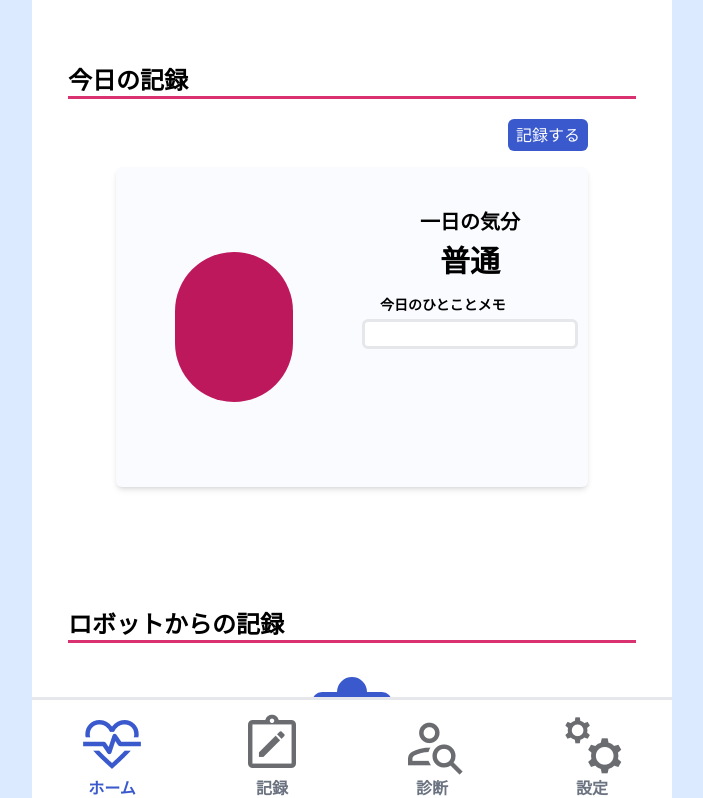
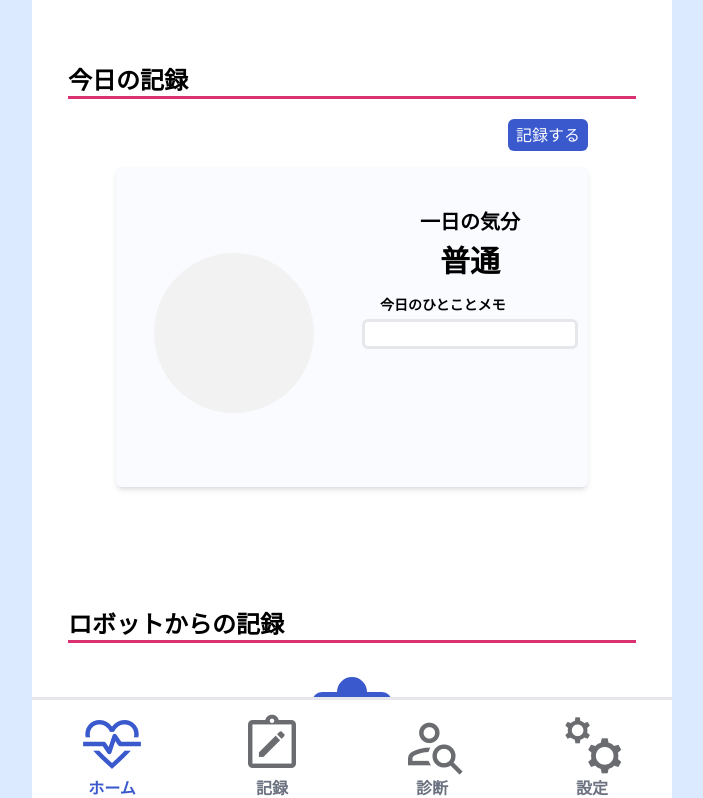
Before and after one commit to yama-chiiii/Sotsuken, a Next.js app: page / in a window 1280 px wide. Shown: the top 798 px of the page, without its empty margins (288-991 px from the left). Built offline with nearby package versions, Linux system fonts and the light colour scheme.

Commit message:
アイコン色変更

```diff
--- a/src/app/component/Slider.tsx
+++ b/src/app/component/Slider.tsx
@@ -1,11 +1,10 @@
 'use client';
 
-import { useState } from 'react';
 import { useAuthContext } from '../context/AuthContext';
 
 export default function Slider() {
-  const { sliderValue, setSliderValue, } = useAuthContext();
-  const [circleColor, setCircleColor] = useState('#F2F2F2'); // 初期色
+  const { sliderValue, setSliderValue, setCircleColor } = useAuthContext();
+
 
   // スライダー位置に応じた色を計算
   const calculateColor = (value: number, min: number, max: number) => {
@@ -46,7 +45,7 @@ export default function Slider() {
       {/* 動的に色を変更する円 */}
       <div
         className='w-200 h-200 rounded-full'
-        style={{ backgroundColor: circleColor }}
+        style={{ backgroundColor: calculateColor(sliderValue, 1, 5) }}
           />
           <div className='mt-64 mx-36 text-xl sm:text-2xl font-semibold border-b-3 border-pink-dark'>
           今日の気分を選ぶ
--- a/src/app/page.tsx
+++ b/src/app/page.tsx
@@ -7,6 +7,8 @@ import { useAuthContext } from './context/AuthContext'
 import './globals.css'
 
 export default function Home() {
+  const { circleColor } = useAuthContext();
+
   const { sliderValue, selectedTags, memo } = useAuthContext()
 
   const getMoodText = (value: number) => {
@@ -31,7 +33,10 @@ export default function Home() {
           </div>
           <div className='flex flex-col md:flex-row h-auto md:h-320 mx-32 sm:mx-84 my-16 bg-blue-verylight shadow-md rounded-md'>
             <div className='w-full md:w-1/2 h-full flex justify-center items-center'>
-              <div className='w-1/6 md:w-1/2 h-100 md:h-150 mt-36 md:mt-0 bg-pink-700 rounded-full'></div>
+            <div
+            className="w-160 h-160 mt-12 mx-auto rounded-full"
+            style={{ backgroundColor: circleColor }}
+          ></div>
             </div>
             <div className='w-full md:w-1/2 h-full flex flex-col '>
               <div className='flex flex-col items-center'>
```
